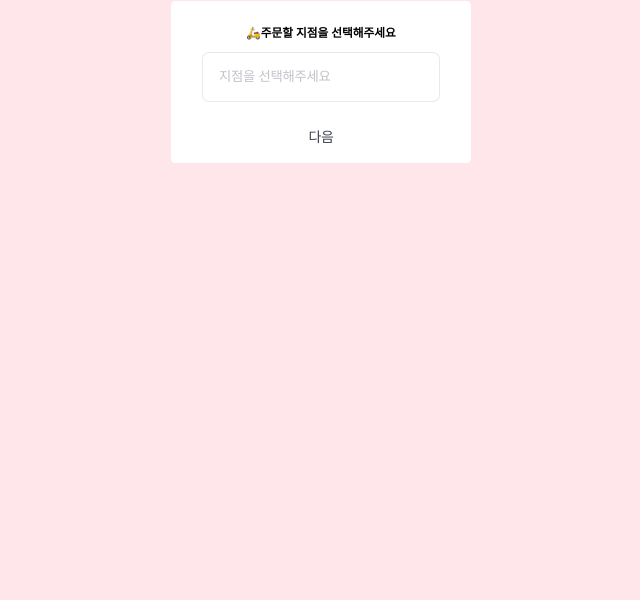
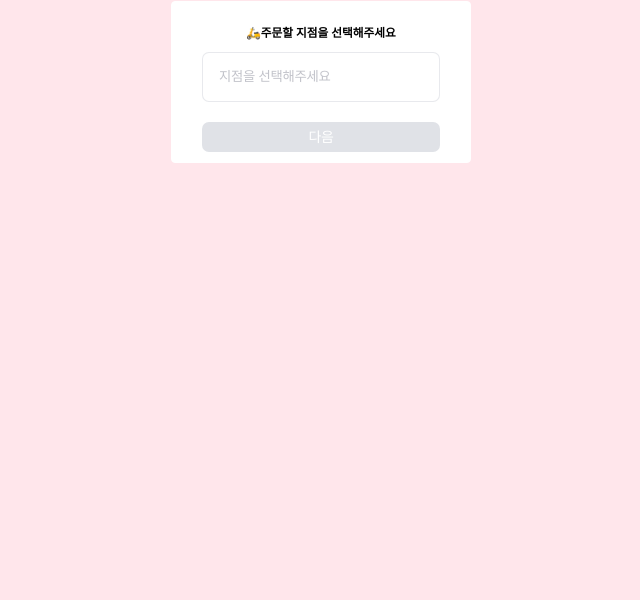
Before and after one commit to rheehot/JavaScriptStudy, a plain HTML site: page index.html in a window 1280 px wide. Shown: the part 200-800 px from the top of the page, without its empty margins (319-959 px from the left). Drawn offline with Linux system fonts and the light colour scheme.

Commit message:
add button style

```diff
--- a/index.css
+++ b/index.css
@@ -25,6 +25,7 @@ button {
     background-color: #fff;
     border: none;
     cursor: pointer;
+    outline-style: none;
 }
 
 .body__container {
@@ -63,15 +64,9 @@ form .dropdown-toggle {
     transition: border-color 100ms ease-in;
 }
 
-.dropdown-toggle.select {
+form .dropdown-toggle.select {
     color: #3f4150;
     border-color: rgba(224, 226, 231, 1);
-}
-
-form .dropdown-menu.active {
-    max-height: 50rem;
-    border-color: rgba(224, 226, 231, 0.5);
-    box-shadow: 0 4px 9px 0 rgba(63, 65, 80, 0.1);
 }
 
 form .dropdown-menu {
@@ -81,6 +76,12 @@ form .dropdown-menu {
     background-color: #fff;
     width: 100%;
     box-shadow: 0 4px 9px 0 rgba(224, 226, 231, 0.75);
+}
+
+form .dropdown-menu.active {
+    max-height: 50rem;
+    border-color: rgba(224, 226, 231, 0.5);
+    box-shadow: 0 4px 9px 0 rgba(63, 65, 80, 0.1);
 }
 
 form .dropdown-item {
@@ -109,4 +110,10 @@ form .next-btn {
     width: 100%;
     height: 3rem;
     font-size: 1.4rem;
+    background-color: #000;
+    color: #fff;
 }
+form .next-btn:disabled{
+    background-color: #e0e2e7;
+    cursor: not-allowed;
+}
```
